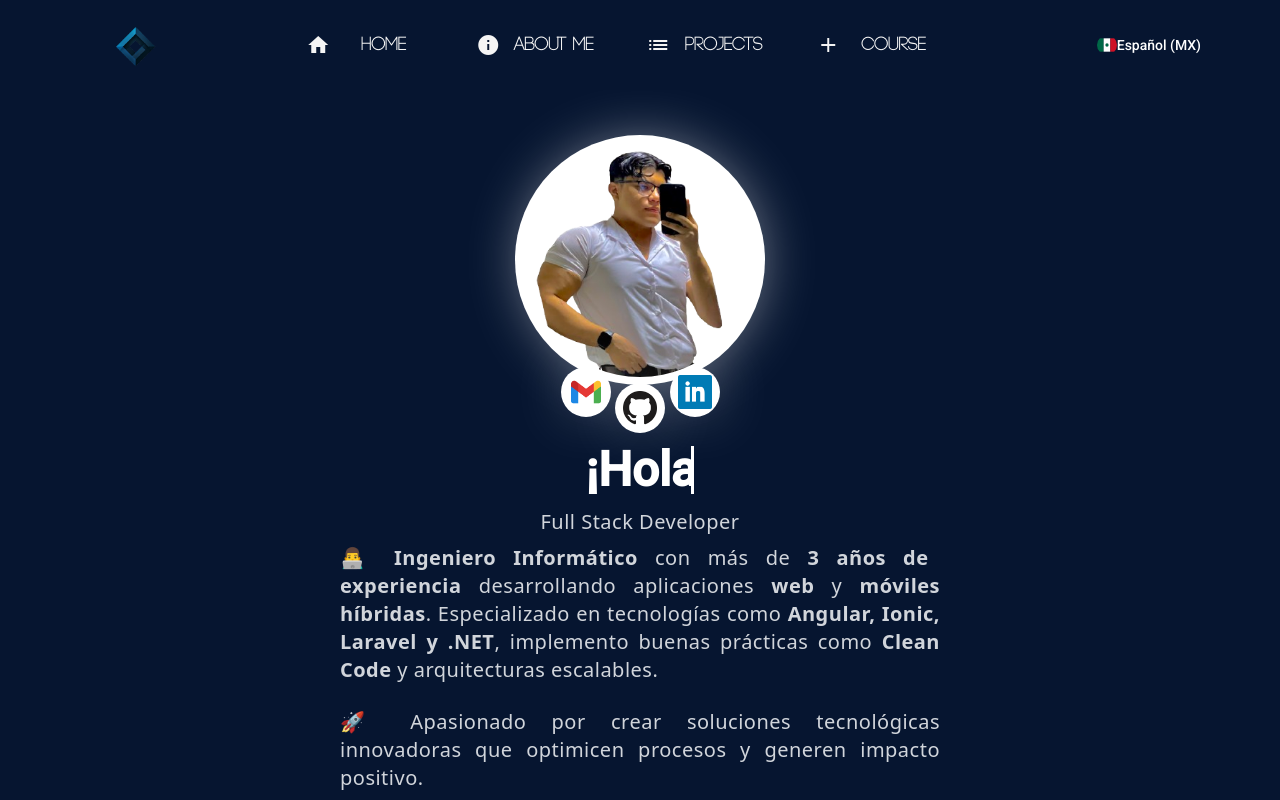
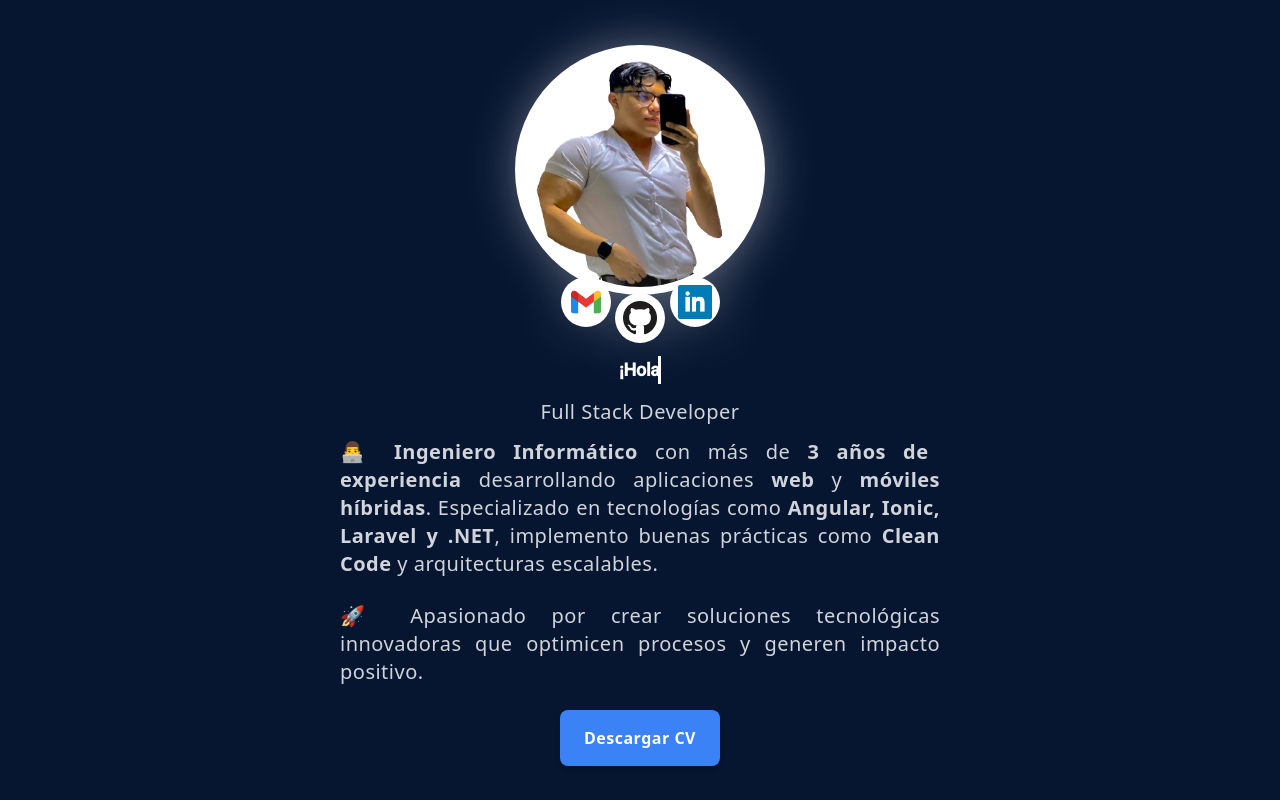
Before and after one commit to AlanMelendez/portfolio-2024, an Angular app: page /home in a window 1280 px wide. Built offline with nearby package versions, Linux system fonts and the light colour scheme.

Commit message:
renew main display

```diff
--- a/src/app/components/home/components/about-me/about-me.component.ts
+++ b/src/app/components/home/components/about-me/about-me.component.ts
@@ -46,7 +46,7 @@ import {
           <div class="container-name mt-3 mb-2">
             <!-- Nombre y Cargo -->
             <h1
-              class="text-4xl md:text-5xl font-bold mb-2 animate-typing overflow-hidden whitespace-nowrap border-r-4 border-white pr-4 text-white"
+              class="text-4xl md:text-lg font-bold mb-2 animate-typing overflow-hidden whitespace-nowrap border-r-4 border-white pr-4 text-white"
             >
               ¡Hola! Soy Alan Cuevas Melendez
             </h1>
@@ -69,7 +69,8 @@ import {
           </p>
           <div class="flex justify-center">
             <a
-              href="/cv.pdf"
+              href="https://alancuevasmelendez.com/cv/AlanCuevasMelendez.pdf"
+              target="_blank"
               download
               class="inline-block px-6 py-3 bg-blue-500 text-white font-semibold rounded-lg shadow-md hover:bg-blue-600 hover:scale-105 transition-transform duration-300"
             >
--- a/src/app/components/home/home.component.css
+++ b/src/app/components/home/home.component.css
@@ -427,5 +427,5 @@
 
 .container-2{
   padding: 50px;
-  background-color: rgb(6, 21, 48) !important;
+  /* background-color: rgb(6, 21, 48) !important; */
 }
--- a/src/app/components/home/home.component.html
+++ b/src/app/components/home/home.component.html
@@ -1,37 +1,29 @@
-
-
 <mat-sidenav-container class="sidenav-container">
   <!-- Poner "openeed dentro del mat-sidenav para poder dejarla abierta siempre" -->
   <mat-sidenav
     #drawer
-      class="sidenav color-primario "
-      style="width: 300px; padding: 5px; "
+    class="sidenav color-primario"
+    style="width: 300px; padding: 5px"
     [ngClass]="navbarColor"
-      #sidenav>
-        <mat-toolbar class="color-primario toolbar-1 "  [ngClass]="navbarColor">
-            <div class="toolbar-2"  [ngClass]="navbarColor"
+    #sidenav
   >
+    <mat-toolbar class="color-primario toolbar-1" [ngClass]="navbarColor">
+      <div class="toolbar-2" [ngClass]="navbarColor">
         <img
           src="/icono.png"
           alt="icon-app-logo"
           style="opacity: 0.8; width: 80px"
         />
       </div>
-
-
-
-
-
     </mat-toolbar>
-        <div class="user-panel "  [ngClass]="navbarColor">
-
+    <div class="user-panel" [ngClass]="navbarColor">
       <div class="info-user">
         <a class="text-user-name"></a>
       </div>
     </div>
 
     <mat-nav-list>
-        <div class="container-fields-2 "  [ngClass]="navbarColor">
+      <div class="container-fields-2" [ngClass]="navbarColor">
         @for (field of fields; track $index) {
         <div class="button-fields underline-animation">
           <div class="icon-field">
@@ -47,119 +39,20 @@
   </mat-sidenav>
 
   <mat-sidenav-content class="parent-sticky">
-      <mat-toolbar class="container-toolbar toolbar-principal"  [ngClass]="navbarColor">
-
-        <div class="container-menu">
-          <button
-            type="button"
-            aria-label="Toggle sidenav"
-            mat-icon-button
-            (click)="drawer.toggle()"
-            [ngClass]="navbarColor"
-          >
-            <mat-icon aria-label="Side nav toggle icon" style="color: white;" [ngClass]="navbarColor">menu</mat-icon>
-          </button>
-        </div>
-        <div class="container-icon">
-          <img
-            src="/icono.png"
-            class="img-icon-personal"
-            alt="img-source"
-            style="margin-left: 50px;"
-          />
-          <!-- <div>
-            <p class="title-icon">
-              {{titleIcon}}
-            </p>
-          </div> -->
-        </div>
-
-        <div class="container-fields ">
-          @for (field of fields; track $index) {
-          <div class="button-fields underline-animation">
-            <div class="icon-field">
-              <mat-icon>{{ field.icon }}</mat-icon>
-            </div>
-            <div class="icon-label">
-              <label>{{ field.textUS }}</label>
-            </div>
-          </div>
-          }
-        </div>
-
-        <div class="container-buttons">
-          <div class="container-changelang bg-blue-black ">
-            <button
-              _ngcontent-ng-c304931543=""
-              role="button"
-              aria-label="Cambiar idioma"
-              type="button"
-              data-dropdown-toggle="language-dropdown-menu"
-              class="inline-flex items-center font-medium justify-center px-4 py-2 text-sm text-white dark:text-gray-900 rounded-lg cursor-pointer"
-            >
-              <svg
-                _ngcontent-ng-c304931543=""
-                xmlns="http://www.w3.org/2000/svg"
-                viewBox="0 0 3 2"
-                class="w-5 h-5 rounded-full  " style="margin: 0 !important;"
-              >
-                <rect
-                  _ngcontent-ng-c304931543=""
-                  width="1"
-                  height="2"
-                  fill="#006847"
-                ></rect>
-                <rect
-                  _ngcontent-ng-c304931543=""
-                  x="1"
-                  width="1"
-                  height="2"
-                  fill="#FFFFFF"
-                ></rect>
-                <rect
-                  _ngcontent-ng-c304931543=""
-                  x="2"
-                  width="1"
-                  height="2"
-                  fill="#CE1126"
-                ></rect>
-                <circle
-                  _ngcontent-ng-c304931543=""
-                  cx="1.5"
-                  cy="1"
-                  r="0.25"
-                  fill="#006847"
-                ></circle>
-              </svg>
-              <span class="text-bandera" [ngClass]="navbarColor">Español (MX)</span>
-              <!----><!---->
-            </button>
-          </div>
-
-        </div>
-      </mat-toolbar>
-
-      <div class="main-container">
-
-        <app-about-me id="section0"  ></app-about-me>
-
-        <div class="container"  id="section1" ></div>
-
-        <app-current-projects  />
 
 
-        <div class="container-3" id="section2">
-        </div>
+    <div class="main-container ">
+      <app-about-me id="section0"></app-about-me>
+
+      <div class="container" id="section1"></div>
+
+      <app-current-projects />
+
+      <div class="container-3" id="section2"></div>
 
       <app-me-abilities />
 
       <div class="container-2" id="section3"></div>
-
     </div>
-
-
-
   </mat-sidenav-content>
-
-
 </mat-sidenav-container>
```
Lines whose indentation alone changed are shown as unchanged.
